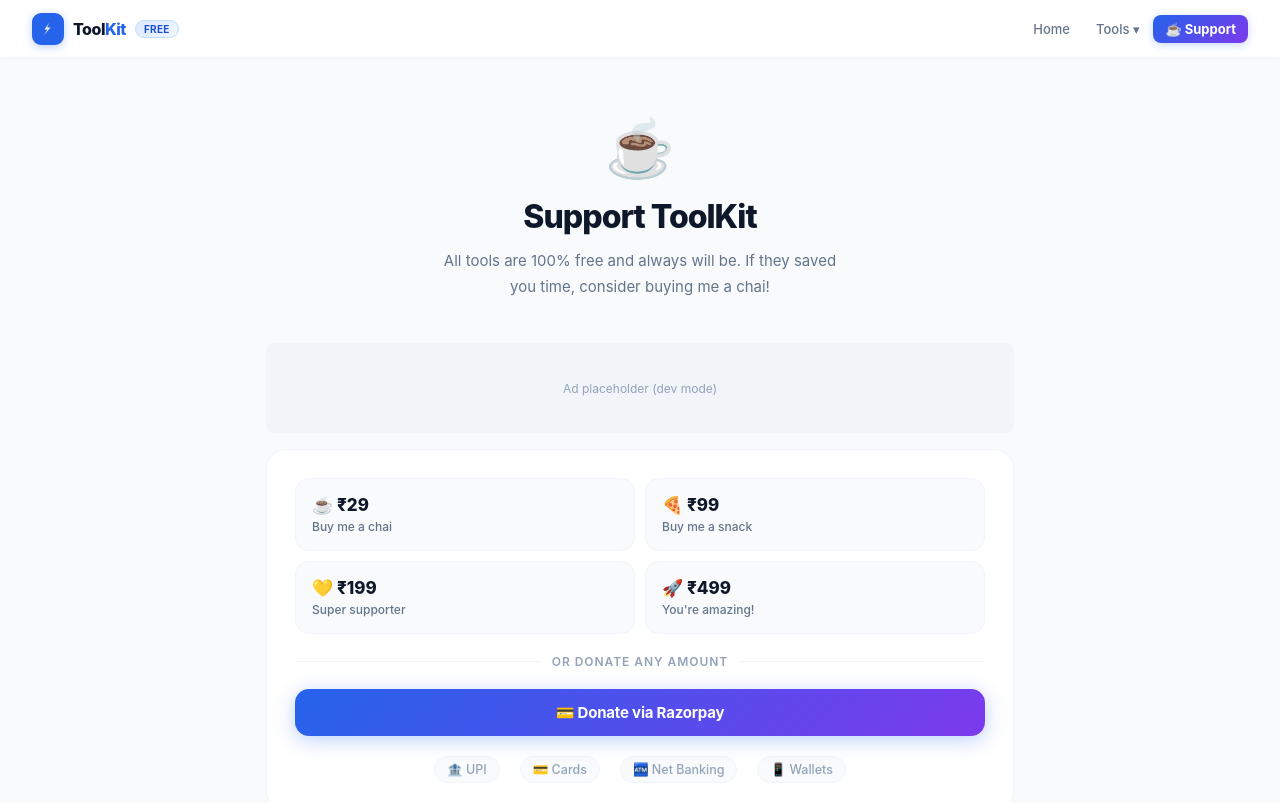
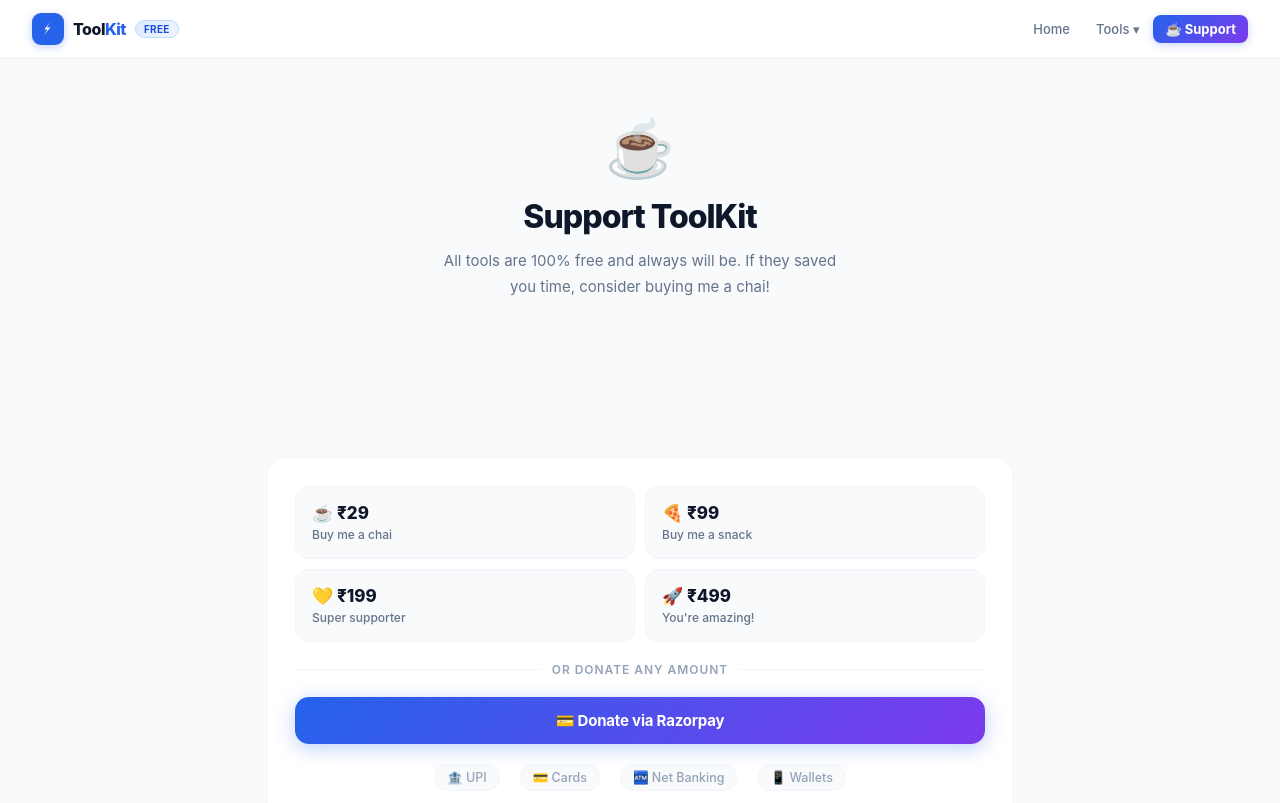
Before and after one commit to affan1fahad-sketch/tools-website-react, a React (Vite) app: page /donate in a window 1280 px wide. Shown: the top 803 px of the page. Built offline with nearby package versions, Linux system fonts and the light colour scheme.

Commit message:
fix: complete project update with all files

```diff
--- a/index.html
+++ b/index.html
@@ -38,8 +38,7 @@
     <link rel="preconnect" href="https://fonts.googleapis.com" />
     <link rel="preconnect" href="https://fonts.gstatic.com" crossorigin />
     <link href="https://fonts.googleapis.com/css2?family=Inter:wght@400;600;700&display=swap" rel="stylesheet" />
-    <script async src="https://pagead2.googlesyndication.com/pagead/js/adsbygoogle.js?client=ca-pub-6130200919347577"
-     crossorigin="anonymous"></script>
+
     <style>
       body { margin: 0; font-family: Inter, -apple-system, sans-serif; background: #f8fafc; }
       #root { min-height: 100vh; }
--- a/src/components/AdBanner.jsx
+++ b/src/components/AdBanner.jsx
@@ -1,22 +1,6 @@
 import { useEffect } from "react";
 
 export default function AdBanner() {
-  const isDev = import.meta.env.DEV;
-
-  if (isDev) {
-    return <div style={{
-      height: "90px",
-      background: "#f1f5f9",
-      borderRadius: "8px",
-      display: "flex",
-      alignItems: "center",
-      justifyContent: "center",
-      fontSize: "12px",
-      color: "#94a3b8",
-      margin: "1rem 0"
-    }}>Ad placeholder (dev mode)</div>;
-  }
-
   useEffect(() => {
     try {
       (window.adsbygoogle = window.adsbygoogle || []).push({});
@@ -28,7 +12,7 @@
       <ins
         className="adsbygoogle"
         style={{ display: "block" }}
-        data-ad-client="ca-pub-6130200919347577"
+        data-ad-client="ca-pub-9243726078420554"
         data-ad-slot="3635053903"
         data-ad-format="auto"
         data-full-width-responsive="true"
--- a/src/pages/PasswordGenerator.jsx
+++ b/src/pages/PasswordGenerator.jsx
@@ -67,7 +67,7 @@
       <Helmet>
         <title>Free Password Generator — Strong Random Passwords Online</title>
         <meta name="description" content="Generate strong, random passwords instantly. Customize length and character types. Free, secure, runs in your browser — nothing is ever stored." />
-        <link rel="canonical" href="https://free-online-tools1.netlify.app/password-generator" />
+        <link rel="canonical" href="https://free-online-tools1.vercel.app/password-generator" />
       </Helmet>
 
       <main className="tool-page">
--- a/src/pages/Privacy.jsx
+++ b/src/pages/Privacy.jsx
@@ -19,7 +19,7 @@
             <li>We use Google Analytics to understand traffic. No personal data is collected.</li>
           </ul>
         </div>
-        <p style={{ marginTop: "1.5rem", fontSize: 13, color: "#94a3b8" }}>Last updated: June 2026 · Contact: affanfahad7@gmail.com</p>
+        <p style={{ marginTop: "1.5rem", fontSize: 13, color: "#94a3b8" }}>Last updated: June 2025 · Contact: affanfahad7@gmail.com</p>
       </main>
     </>
   );
```
Also changed, not shown: public/ads.txt (deleted), src/components/Navbar.css (line endings or trailing spaces).
